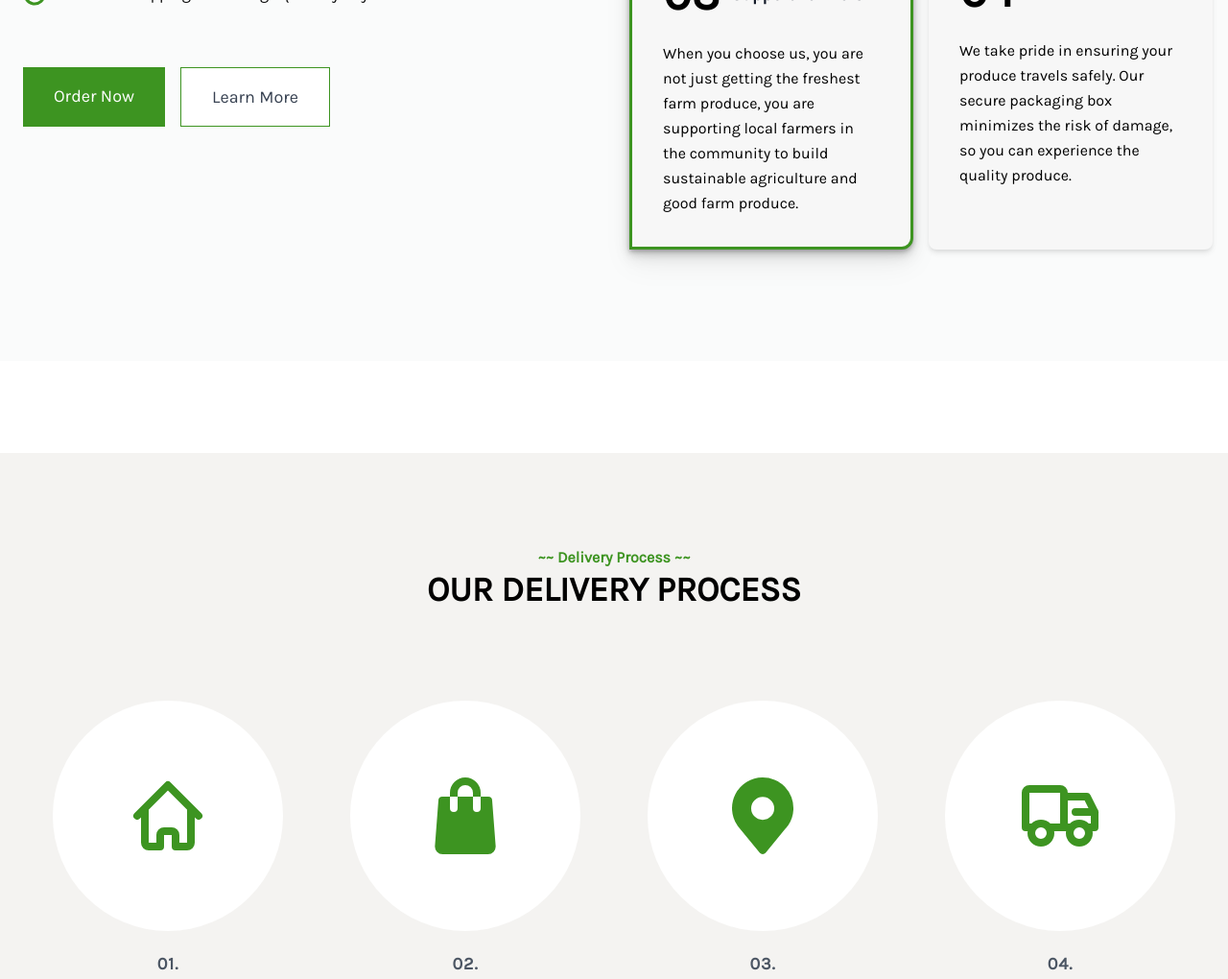
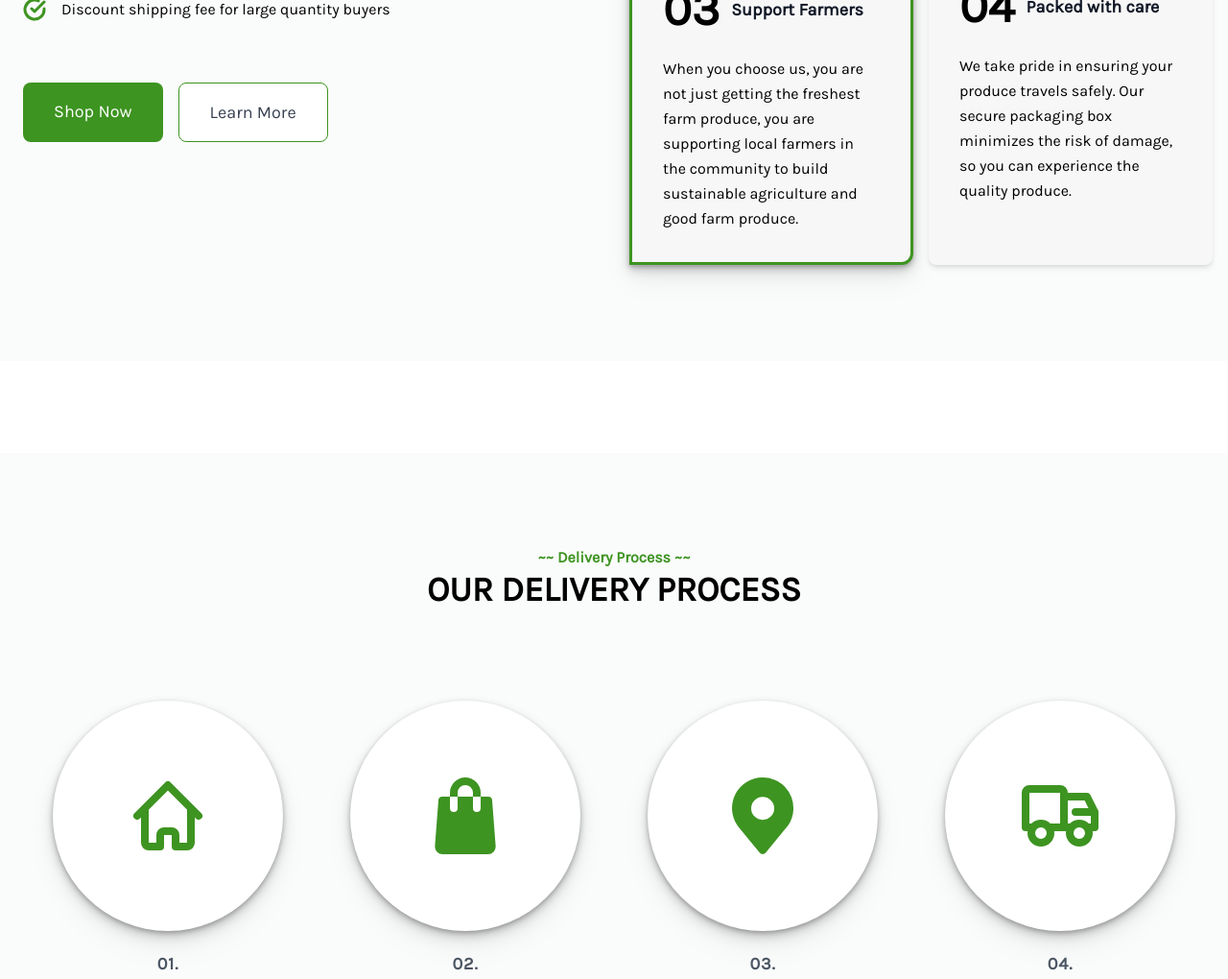
Before and after one commit to Emilsone/Farmpro-Website, a Vue app: page / in a window 1280 px wide. Shown: the part 1980-3000 px from the top of the page at 96% size. Built offline with nearby package versions, Linux system fonts and the light colour scheme.

Commit message:
Styled the whychoose us page buttons

```diff
--- a/src/components/DeliveryProcess.vue
+++ b/src/components/DeliveryProcess.vue
@@ -95,7 +95,8 @@ export default {
 </script>
 <style scoped>
 .bg-section {
-  background-color: #f4f3f1;
+  /* background-color: #f4f3f1; */
+  background-color: #FAFBFB;
 }
 
 .icon {
@@ -110,6 +111,9 @@ export default {
   border: 15px solid #edeeef;
   transition: all 1.3s;
 }
+.icon-bg{
+  box-shadow: 0 2px 4px rgba(0, 0, 0, 0.2), 0 4px 8px rgba(0, 0, 0, 0.15), 0 8px 16px rgba(0, 0, 0, 0.1), 0 16px 32px rgba(0, 0, 0, 0.05);
+}
 
 .btn {
   background-color: #3d9421;
--- a/src/components/WhyChooseUs.vue
+++ b/src/components/WhyChooseUs.vue
@@ -1,5 +1,5 @@
 <template>
-    <section class="text-black advantage_section">
+    <section class="text-black advantage_section py-4">
         <div class="flex flex-col md:flex-row justify-between items-center">
             <div class="w-full md:w-1/2 p-6">
                 <h1
@@ -42,9 +42,9 @@
                 </ul>
                 <div class="flex py-6 ">
                     <button
-                        class="inline-flex text-white order_now_btn border-0 py-4 px-4 md:px-8 focus:outline-none text-lg ">Order Now</button>
+                        class="inline-flex text-white order_now_btn border-0 py-4 px-4 md:px-8 focus:outline-none text-lg rounded-lg ">Shop Now</button>
                     <button
-                        class="md:ml-4 ml-3 inline-flex text-gray-700 learn_more_btn bg-white border-0 py-4 px-4 md:px-8 focus:outline-none text-lg">Learn More</button>
+                        class="md:ml-4 ml-3 inline-flex text-gray-700 learn_more_btn bg-white border-0 py-4 px-4 md:px-8 focus:outline-none text-lg rounded-lg">Learn More</button>
                 </div>
             </div>
             <div class="w-full md:w-1/2">
```
